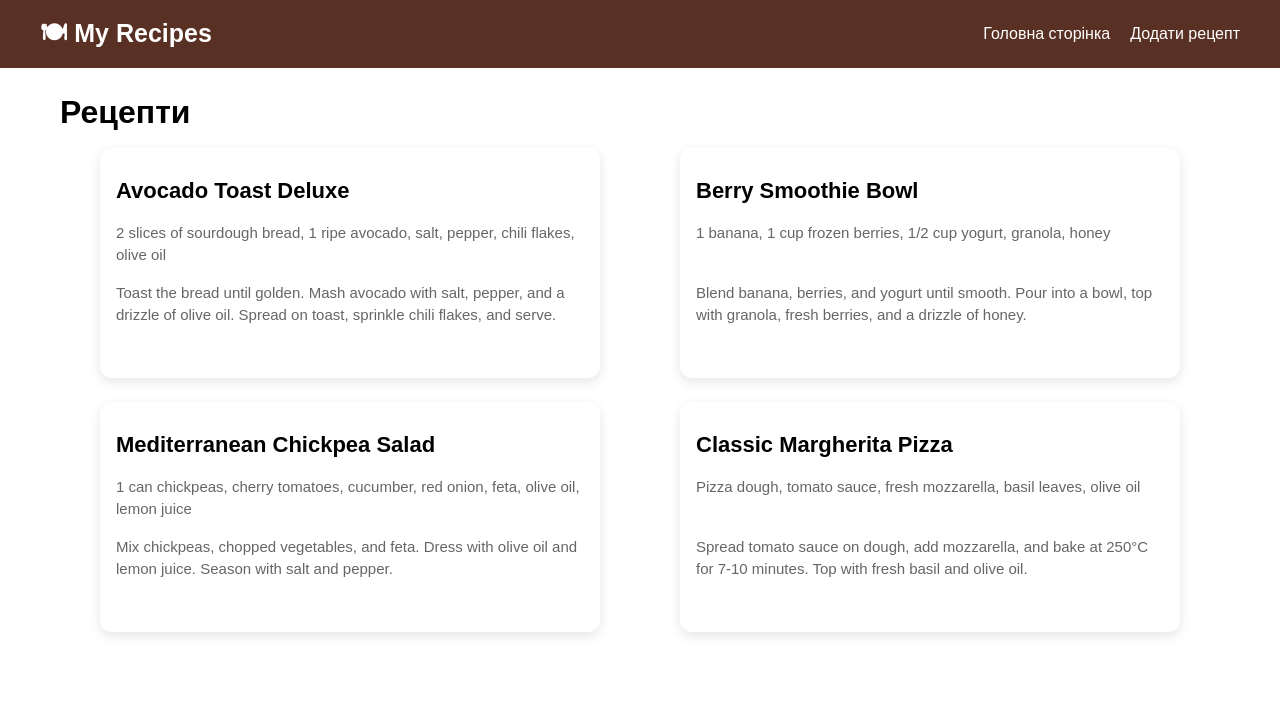
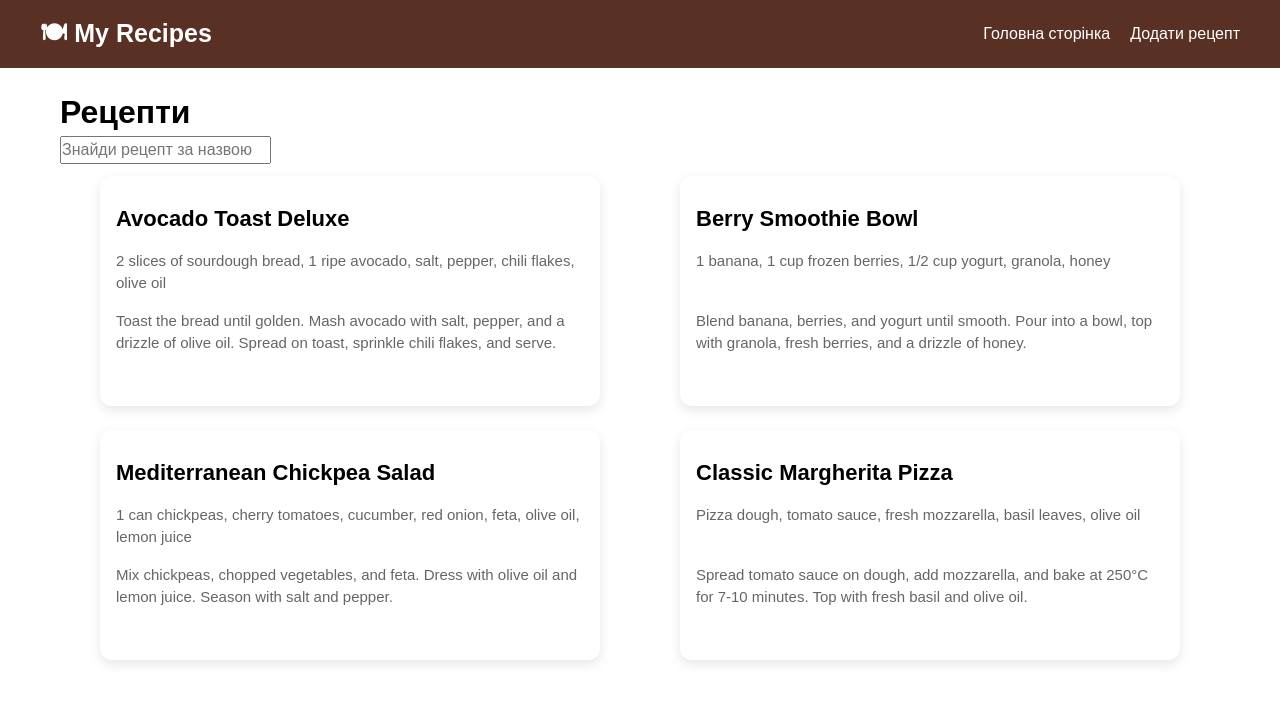
Before and after one commit to krisskov13/recipe-book, a React (Vite) app: page / in a window 1280 px wide. Shown: the top 702 px of the page. Built offline with nearby package versions, Linux system fonts and the light colour scheme.

Commit message:
add recipe search by name

```diff
--- a/src/pages/Home/Home.jsx
+++ b/src/pages/Home/Home.jsx
@@ -1,18 +1,36 @@
+import { useEffect, useState } from "react";
 import RecipeCard from "../../components/RecipeCard/RecipeCard";
 import styles from "./Home.module.css";
 
 function Home({ recipes }) {
+  const [searchTerm, setSearchTerm] = useState("");
+  const [filteredRecipes, setFilteredRecipes] = useState(recipes);
+
+  useEffect(() => {
+    const term = searchTerm.toLowerCase();
+    const filtered = recipes.filter((recipe) =>
+      recipe.title.toLowerCase().includes(term)
+    );
+    setFilteredRecipes(filtered);
+  }, [searchTerm, recipes]);
+
   return (
     <div className={styles.container}>
       <h1>Рецепти</h1>
-      {recipes.length === 0 ? (
-        <p>Рецептів ще немає</p>
-      ) : (
+      <input
+        type="text"
+        value={searchTerm}
+        placeholder="Знайди рецепт за назвою"
+        onChange={(e) => setSearchTerm(e.target.value)}
+      />
+      {filteredRecipes.length > 0 ? (
         <div className={styles.listRecipes}>
-          {recipes.map((recipe) => (
+          {filteredRecipes.map((recipe) => (
             <RecipeCard key={recipe.id} recipe={recipe} />
           ))}
         </div>
+      ) : (
+        <p>Рецептів не знайдено</p>
       )}
     </div>
   );
```
